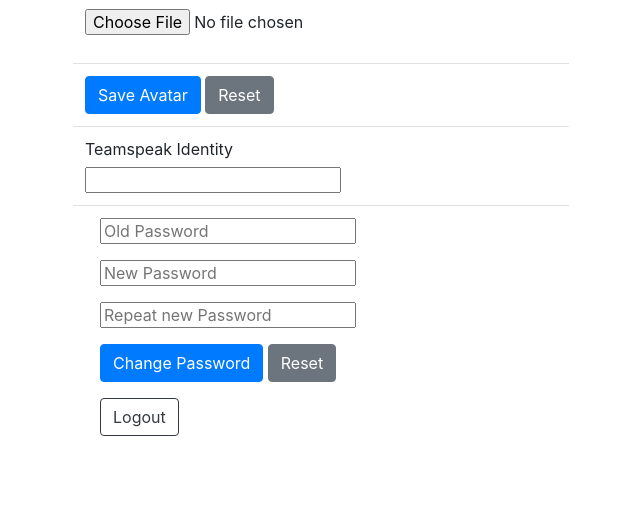
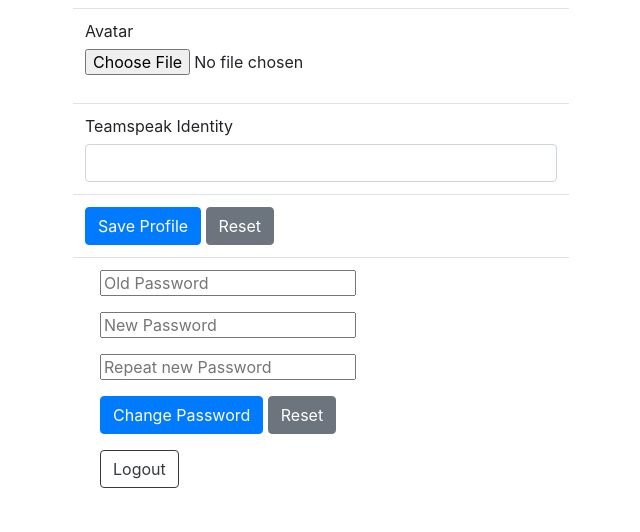
Before and after one commit to y0sh1DE/CSDating, a PHP site: page /profile.php?uid=1 in a window 1280 px wide. Shown: the part 973-1505 px from the top of the page, without its empty margins (12-652 px from the left). Before the commit the page ends 1409 px from the top, so only its background shows below. Run offline with PHP 8.4, Linux system fonts and the light colour scheme; the visitor is signed in with stand-in values (Sample User, id 1); data that the repository does not hold is empty.

Commit message:
Changed Layout

```diff
--- a/profile.php
+++ b/profile.php
@@ -92,17 +92,17 @@
                         </td>
                     </tr>
                     <tr>
+                      <td>
+                        <label for=\"tbxTeamspeakIdentity\">Teamspeak Identity</label><br>
+                        <input class=\"form-control\" name=\"tbxTeamspeakIdentity\" id=\"tbxTeamspeakIdentity\" type=\"text\">
+                      </td>
+                    </tr>
+                    <tr>
                         <td>
-                            <input class=\"btn btn-primary\" value=\"Save Avatar\" name=\"btnSaveProfile\" id=\"btnSaveProfile\" type=\"button\" onclick=\"confirmForm()\">
+                            <input class=\"btn btn-primary\" value=\"Save Profile\" name=\"btnSaveProfile\" id=\"btnSaveProfile\" type=\"button\" onclick=\"confirmForm()\">
                             <input class=\"btn btn-secondary\" value=\"Reset\" name=\"btnResetAvatar\" id=\"btnResetAvatar\" type=\"reset\">
 
                         </td>
-                    </tr>
-                    <tr>
-                      <td>
-                        <label for=\"tbxTeamspeakIdentity\">Teamspeak Identity</label><br>
-                        <input name=\"tbxTeamspeakIdentity\" id=\"tbxTeamspeakIdentity\" type=\"text\">
-                      </td>
                     </tr>
                     </form>";
                     echo "<tr>";
```
